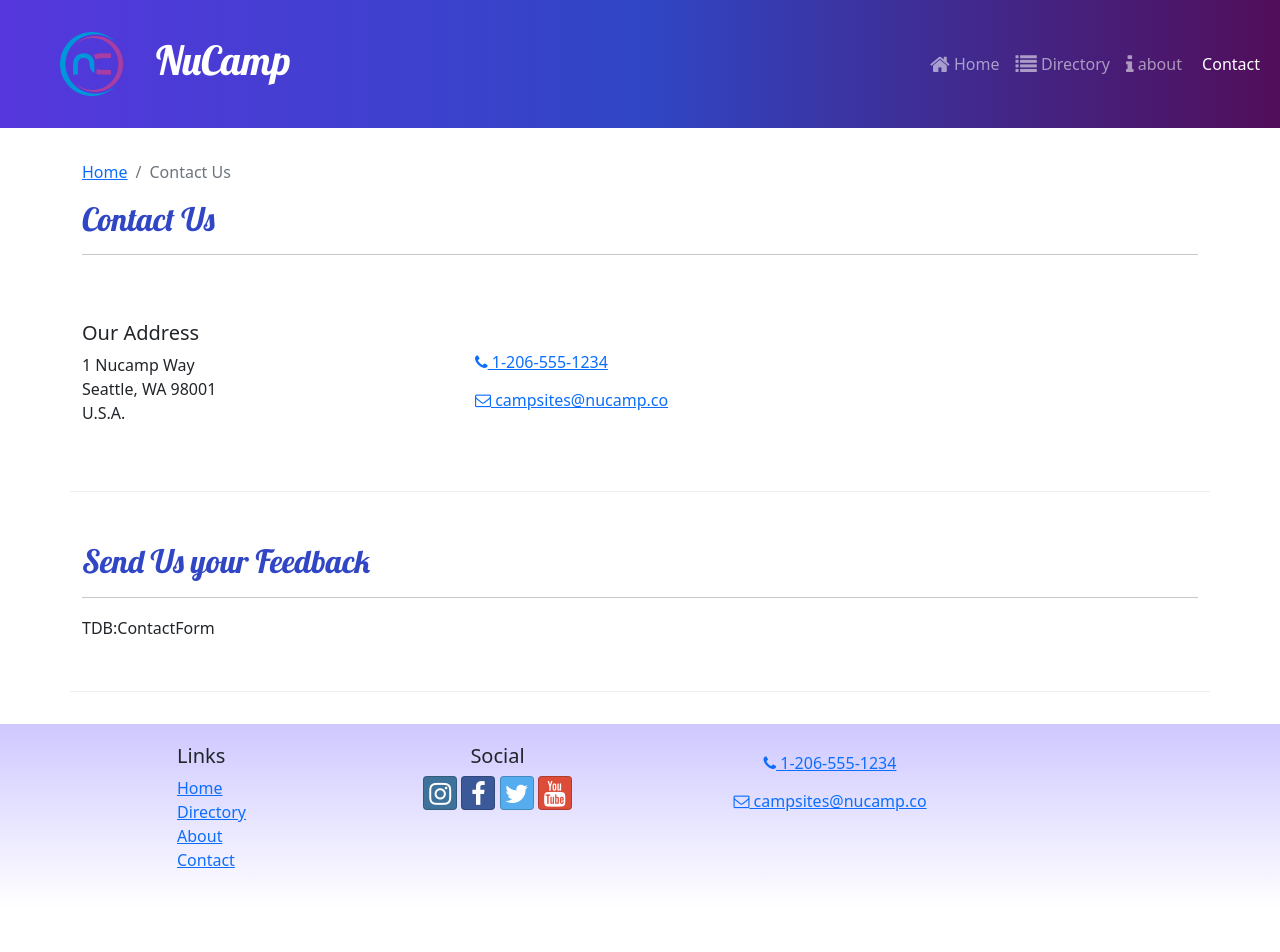
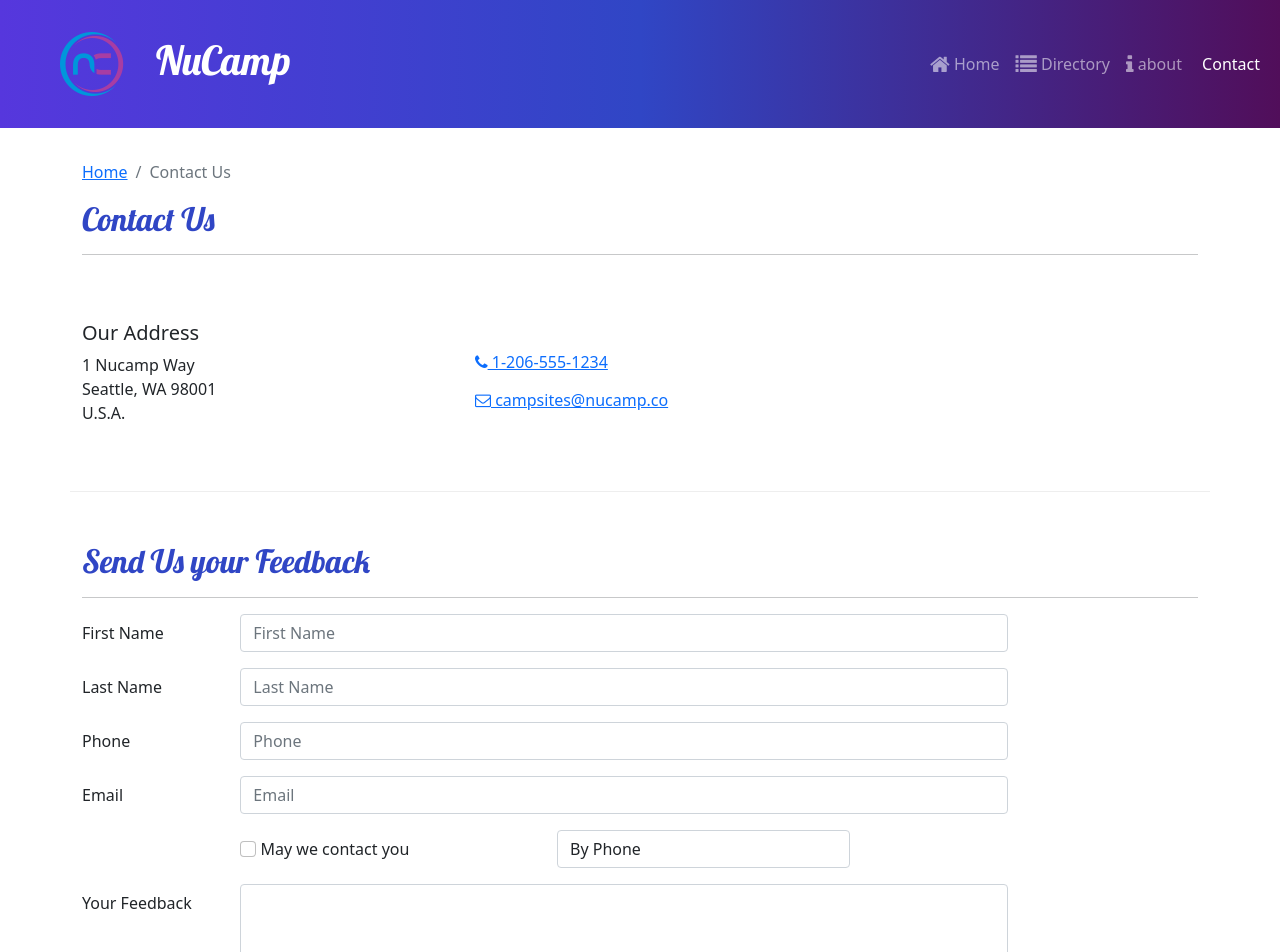
Before and after one commit to Riccardocode/nucampsiteReact, a React (Create React App) app in the folder nucampsite/: page /contact in a window 1280 px wide. Shown: the top 952 px of the page. Before the commit the page ends 908 px from the top, so only its background shows below. Built offline with nearby package versions, Linux system fonts and the light colour scheme.

Commit message:
contact form layout part1and2

```diff
--- /dev/null
+++ b/nucampsite/src/components/ContactForm.js
@@ -0,0 +1,108 @@
+import {Button,Label,Col,FormGroup} from 'reactstrap';
+import {Formik,Field,Form} from 'formik';
+
+const ContactForm=() =>{
+    return(
+        <Formik
+            initialValues={{
+                firstName: '',
+                lastName:'',
+                phoneNum:'',
+                email:'',
+                agree:false,
+                contactType:'By Phone',
+                feedback:''
+            }}
+        >
+            <Form>
+                <FormGroup row>
+                    <Label htmlfor='firstName' md='2'>
+                        First Name
+                    </Label>
+                    <Col md='10'>
+                        <Field
+                            name='firstName'
+                            placeholder='First Name'
+                            className ='form-control'
+                        />
+                    </Col>
+                </FormGroup>
+                <FormGroup row>
+                    <Label htmlfor='lastName' md='2'>
+                        Last Name
+                    </Label>
+                    <Col md='10'>
+                    <Field
+                        name='lastName'
+                        placeholder='Last Name'
+                        className ='form-control'
+                    />
+                    </Col>
+                </FormGroup>
+                <FormGroup row>
+                    <Label htmlfor='phoneNum' md='2'>
+                        Phone
+                    </Label>
+                    <Col md='10'>
+                    <Field
+                        name = 'phoneNum'
+                        placeholder = 'Phone'
+                        className ='form-control'
+                    />
+                    </Col>
+                </FormGroup>
+                <FormGroup row>
+                    <Label htmlfor='email' md='2'>
+                        Email
+                    </Label>
+                    <Col md='10'>
+                        <Field
+                            name='email'
+                            placeholder='Email'
+                            type='email'
+                            className ='form-control'
+                        />
+                    </Col>
+                </FormGroup>
+                <FormGroup row>
+                    <Label check md={{size:4,offset:2}}>
+                        <Field
+                            name='agree'
+                            type='checkbox'
+                            className='form-check-input'
+                        />{' '}
+                        May we contact you
+                    </Label>
+                    <Col md='4'>
+                        <Field
+                            name='contactType'
+                            as='select'
+                            className ='form-control'
+                        >
+                            <option>By Phone</option>
+                            <option>By Email</option>
+                        </Field>
+                    </Col>
+                </FormGroup>
+                <FormGroup row>
+                    <Label htmlfor='feedback' md='2'>
+                        Your Feedback
+                    </Label>
+                    <Col md='10'>
+                    <Field
+                            name='Feedback'
+                            as='textarea'
+                            rows='12'
+                            className ='form-control'
+                        />
+                    </Col>
+                </FormGroup>
+                <FormGroup row>
+
+                </FormGroup>
+            </Form>
+        </Formik>
+    );
+};
+
+export default ContactForm;
--- a/nucampsite/src/pages/ContactPage.js
+++ b/nucampsite/src/pages/ContactPage.js
@@ -1,5 +1,7 @@
 import { Col, Row, Container } from "reactstrap";
 import SubHeader from '../components/SubHeader';
+import ContactForm from "../components/ContactForm";
+
 const ContactPage =() => {
     return (
         <Container>
@@ -40,7 +42,7 @@
 
                 </Col>
                 <Col md='10'>
-                    TDB:ContactForm
+                    <ContactForm />
                 </Col>
             </Row>
         </Container>
```
